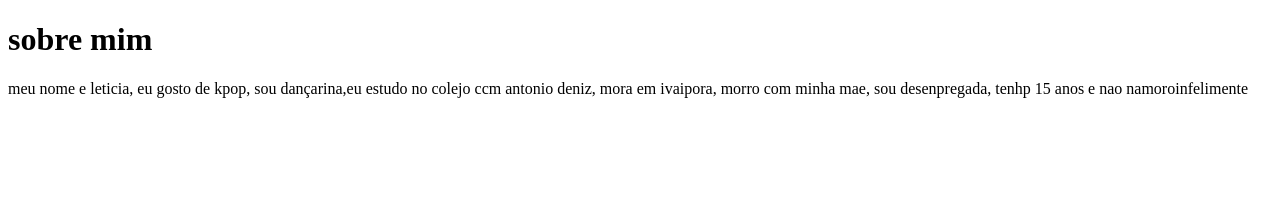
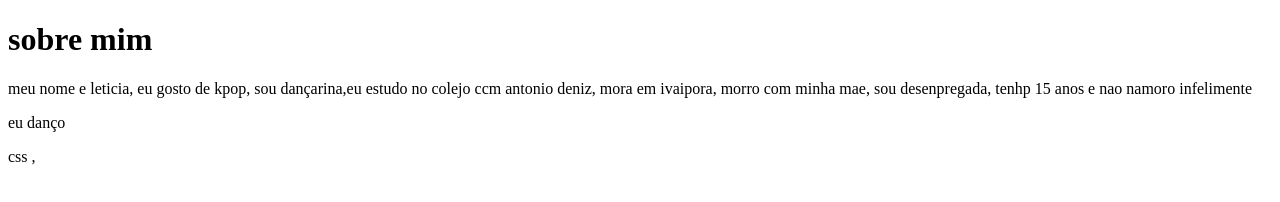
Before and after one commit to leticiamatiasdantas-ui/leticia-1-ano-ccm, a plain HTML site: page index.html in a window 1280 px wide. Drawn offline with Linux system fonts and the light colour scheme.

Commit message:
DGDAFHAEHG

```diff
--- a/index.html
+++ b/index.html
@@ -7,8 +7,10 @@
 </head>
 <body>
   <h1>sobre mim</h1>
-  <p>meu nome e leticia, eu gosto de kpop, sou dançarina,eu estudo no colejo ccm antonio deniz, mora em ivaipora, morro com minha mae, sou desenpregada, tenhp 15 anos e nao namoroinfelimente</p>
+  <p>meu nome e leticia, eu gosto de kpop, sou dançarina,eu estudo no colejo ccm antonio deniz, mora em ivaipora, morro com minha mae, sou desenpregada, tenhp 15 anos e nao namoro infelimente</p>
+  <p>eu danço</p>
+css
 
 
 </body>
-</html>
+</html>,
```
